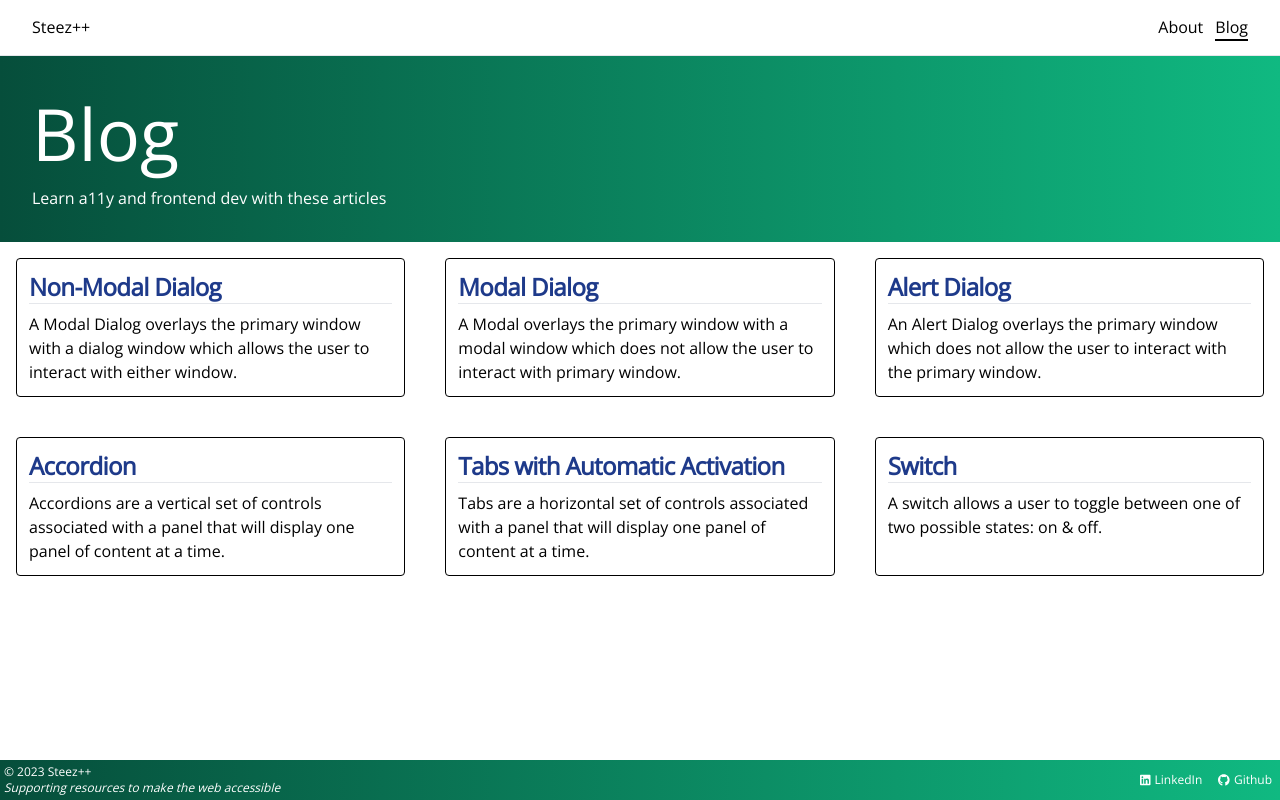
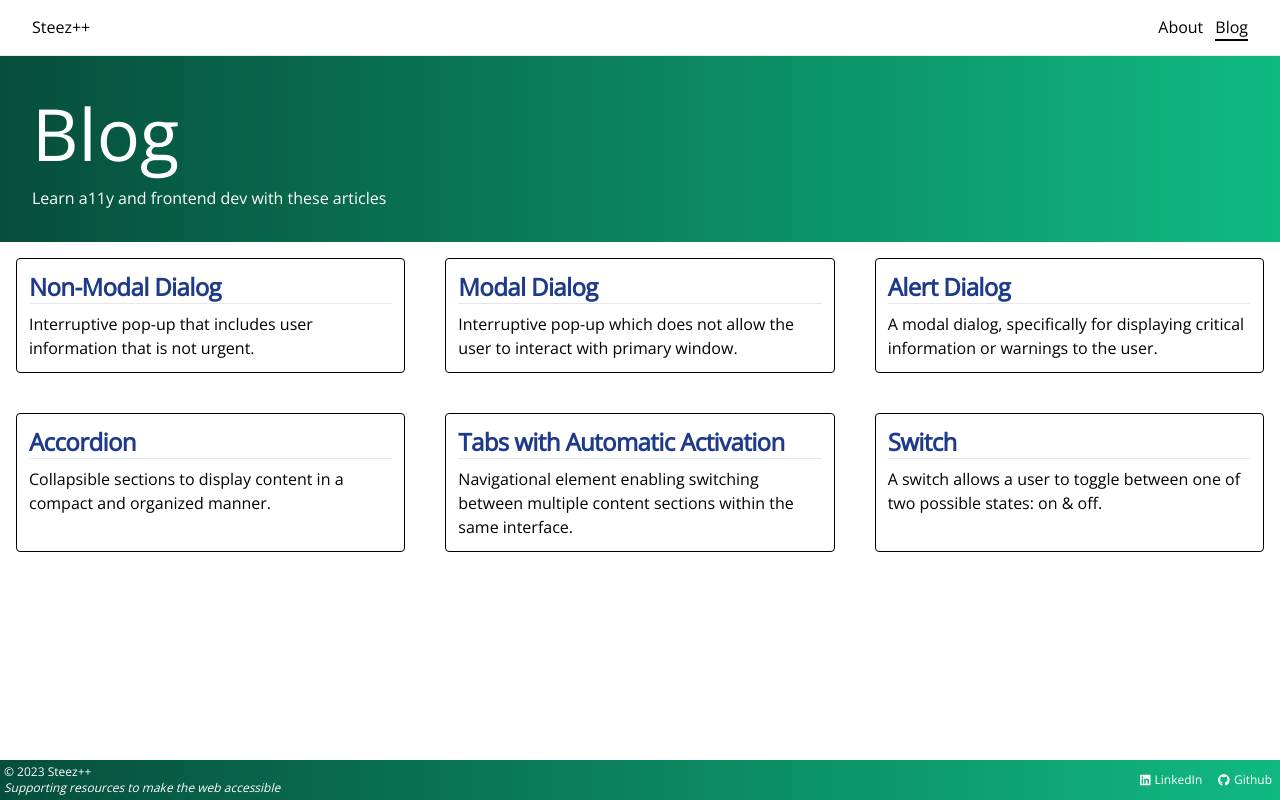
Before and after one commit to steezplusplus/Accessible-Web-Components, a Next.js app: page /blog in a window 1280 px wide. Built offline with nearby package versions, Linux system fonts and the light colour scheme.

Commit message:
feat: update blog post descriptions

```diff
--- a/app/blog/page.tsx
+++ b/app/blog/page.tsx
@@ -1,4 +1,3 @@
-// import { Pagination } from './_components/pagination/Pagination'; // TODO or lazy load?
 import { Article } from './_components/article/Article';
 import { Header } from './_components/header/Header';
 
@@ -8,11 +7,11 @@ export const metadata = {
 };
 
 export default async function Blog() {
-  const tabsDescription = 'Tabs are a horizontal set of controls associated with a panel that will display one panel of content at a time.';
-  const accordionDescrpition = 'Accordions are a vertical set of controls associated with a panel that will display one panel of content at a time.';
-  const modalDescription = 'A Modal overlays the primary window with a modal window which does not allow the user to interact with primary window.';
-  const dialogDescription = 'A Modal Dialog overlays the primary window with a dialog window which allows the user to interact with either window.';
-  const alertDialogDescription = 'An Alert Dialog overlays the primary window which does not allow the user to interact with the primary window.';
+  const tabsDescription = 'Navigational element enabling switching between multiple content sections within the same interface.';
+  const accordionDescrpition = 'Collapsible sections to display content in a compact and organized manner.';
+  const modalDescription = 'Interruptive pop-up which does not allow the user to interact with primary window.';
+  const dialogDescription = 'Interruptive pop-up that includes user information that is not urgent.';
+  const alertDialogDescription = 'A modal dialog, specifically for displaying critical information or warnings to the user.';
   const switchDescription = 'A switch allows a user to toggle between one of two possible states: on & off.';
 
 
```
